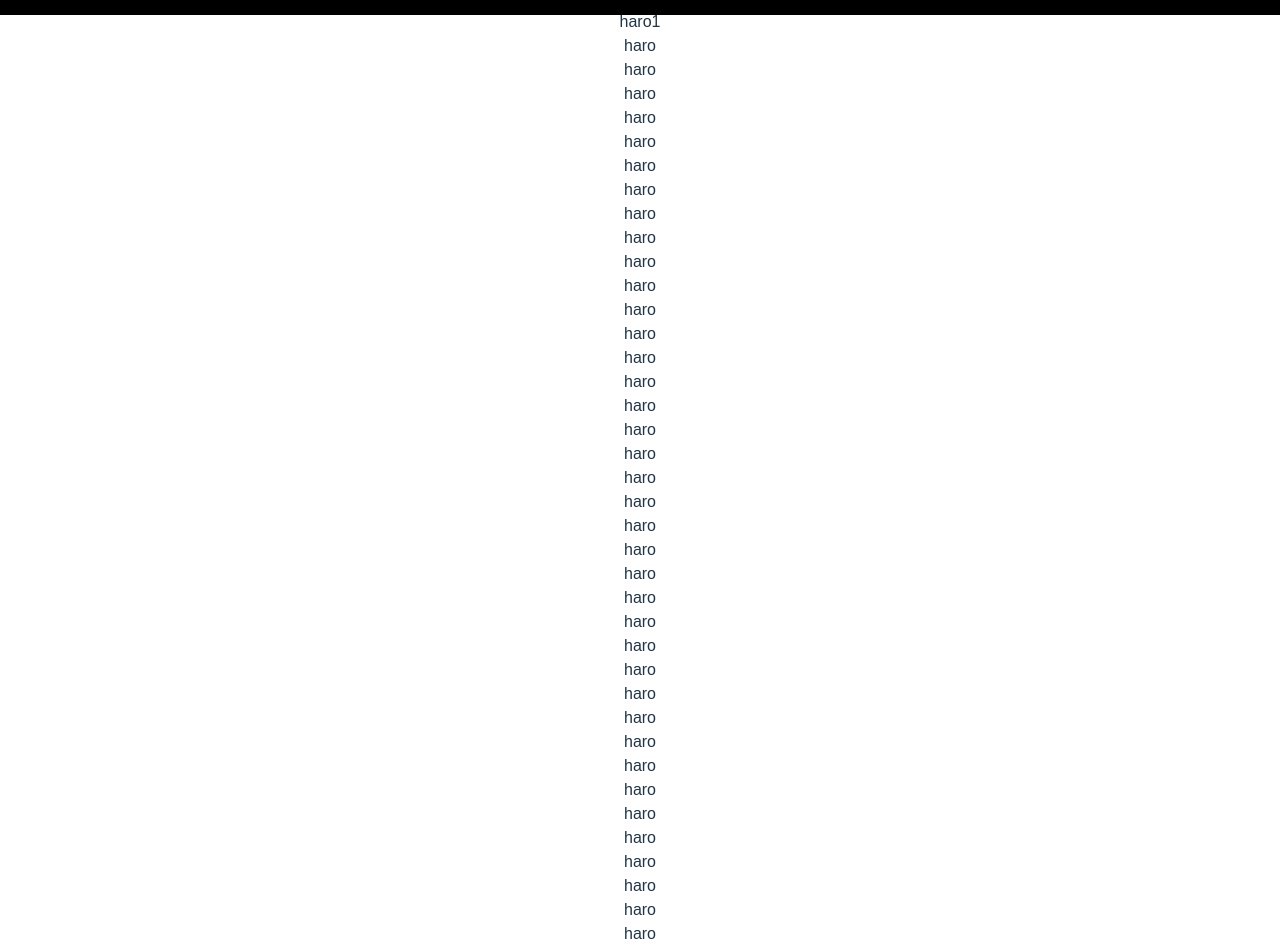
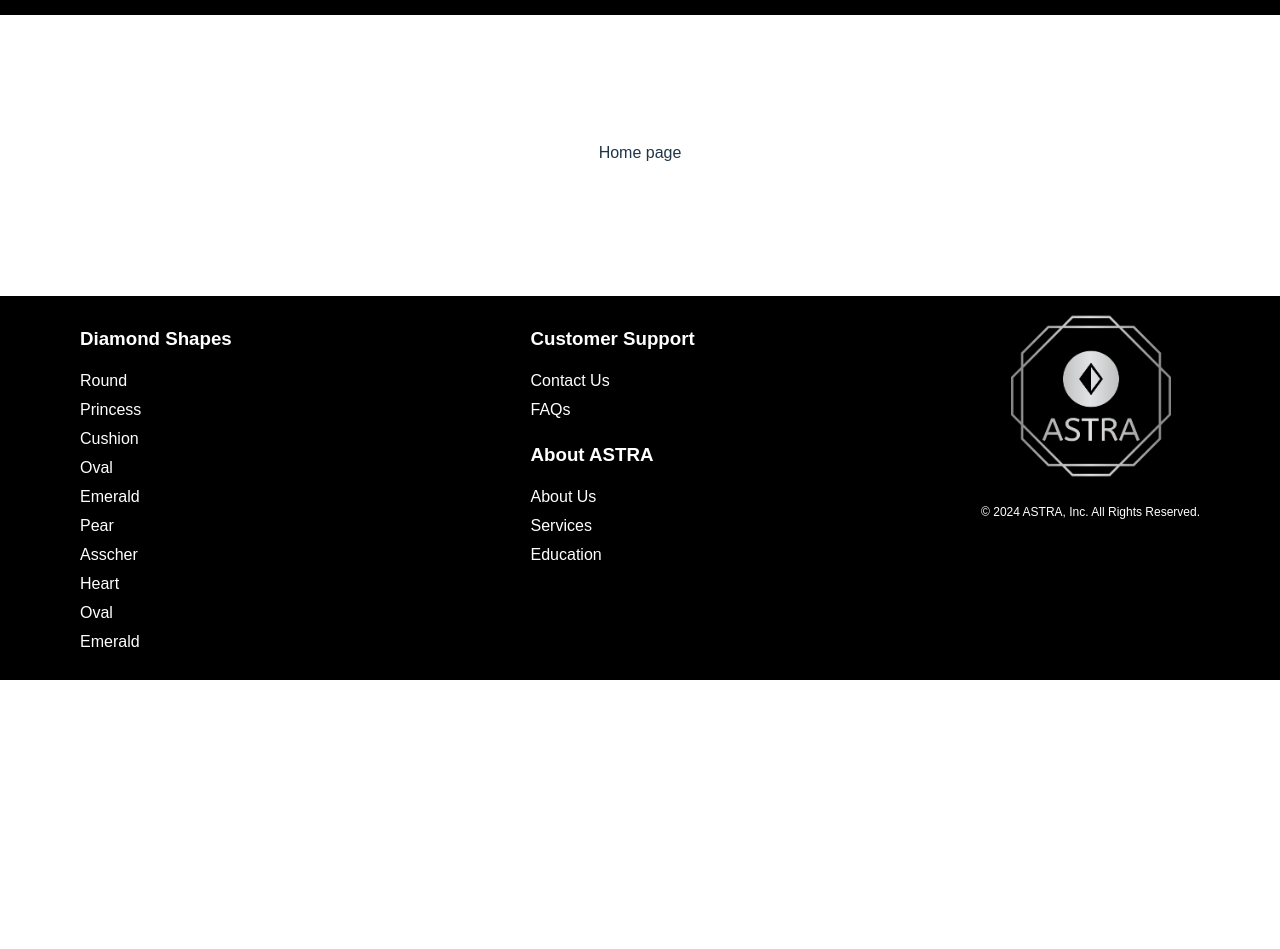
Before and after one commit to Nivizia/ASTRA, a React (Vite) app in the folder DiamondShopWebsiteProject/DiamondShopWebApp/: page / in a window 1280 px wide. Shown: the part 120-1069 px from the top of the page. After the commit the page ends 800 px from the top, so only its background shows below. Built offline with nearby package versions, Linux system fonts and the light colour scheme.

Commit message:
mess around with page rendering

```diff
--- /dev/null
+++ b/DiamondShopWebsiteProject/DiamondShopWebApp/src/components/home.jsx
@@ -0,0 +1,6 @@
+const HomePage = () => {
+  return (
+    <div>Home page</div>
+  )
+}
+export default HomePage
--- a/DiamondShopWebsiteProject/DiamondShopWebApp/src/components/root.jsx
+++ b/DiamondShopWebsiteProject/DiamondShopWebApp/src/components/root.jsx
@@ -1,149 +1,24 @@
-import Header from "./header"
-import Footer from "./footer"
+import React from "react";
 import styled from 'styled-components';
+import Header from "./header";
+import Footer from "./footer";
+import { Outlet } from "react-router-dom";
 
 const StyledContainer = styled.div
   `font-family: 'Manrope', sans-serif;`;
+
+const MainContent = styled.main`
+  padding-top: 130px;
+  flex-grow: 1;`;
 
 const Root = () => {
   return (
     <StyledContainer>
       <div id="page-renderer">
         <Header />
-        <main>
-          <div>
-            haro1
-          </div>
-          <div>
-            haro
-          </div>
-          <div>
-            haro
-          </div>
-          <div>
-            haro
-          </div>
-          <div>
-            haro
-          </div>
-          <div>
-            haro
-          </div>
-          <div>
-            haro
-          </div>
-          <div>
-            haro
-          </div>
-          <div>
-            haro
-          </div>
-          <div>
-            haro
-          </div>
-          <div>
-            haro
-          </div>
-          <div>
-            haro
-          </div>
-          <div>
-            haro
-          </div>
-          <div>
-            haro
-          </div>
-          <div>
-            haro
-          </div>
-          <div>
-            haro
-          </div>
-          <div>
-            haro
-          </div>
-          <div>
-            haro
-          </div>
-          <div>
-            haro
-          </div>
-          <div>
-            haro
-          </div>
-          <div>
-            haro
-          </div>
-          <div>
-            haro
-          </div>
-          <div>
-            haro
-          </div>
-          <div>
-            haro
-          </div>
-          <div>
-            haro
-          </div>
-          <div>
-            haro
-          </div>
-          <div>
-            haro
-          </div>
-          <div>
-            haro
-          </div>
-          <div>
-            haro
-          </div>
-          <div>
-            haro
-          </div>
-          <div>
-            haro
-          </div>
-          <div>
-            haro
-          </div>
-          <div>
-            haro
-          </div>
-          <div>
-            haro
-          </div>
-          <div>
-            haro
-          </div>
-          <div>
-            haro
-          </div>
-          <div>
-            haro
-          </div>
-          <div>
-            haro
-          </div>
-          <div>
-            haro
-          </div>
-          <div>
-            haro
-          </div>
-          <div>
-            haro
-          </div>
-          <div>
-            haro
-          </div>
-          <div>
-            haro
-          </div>
-          <div>
-            haro
-          </div>
-        </main>
+        <MainContent>
+          <Outlet />
+        </MainContent>
         <Footer />
       </div>
     </StyledContainer>
--- a/DiamondShopWebsiteProject/DiamondShopWebApp/src/index.css
+++ b/DiamondShopWebsiteProject/DiamondShopWebApp/src/index.css
@@ -49,7 +49,7 @@ main {
   justify-content: center;
   align-items: center;
   overflow-y: auto;
-  padding-top: 130px; /* Optional: Add additional padding for spacing */
+  padding-top: 130px; /* Space out to leave space for header */
 }
 
 h1 {
--- a/DiamondShopWebsiteProject/DiamondShopWebApp/src/main.jsx
+++ b/DiamondShopWebsiteProject/DiamondShopWebApp/src/main.jsx
@@ -8,6 +8,7 @@ import {
 
 //Component Imports
 import Root from './components/root';
+import HomePage from './components/home';
 
 //Css Imports
 import './index.css'
@@ -15,7 +16,13 @@ import './index.css'
 const router = createBrowserRouter([
   {
     path: "/",
-    element: <Root />
+    element: <Root />,
+    children: [
+      {
+        index: true,
+        element: <HomePage />,
+      }
+    ]
   }
 ]);
 
```
